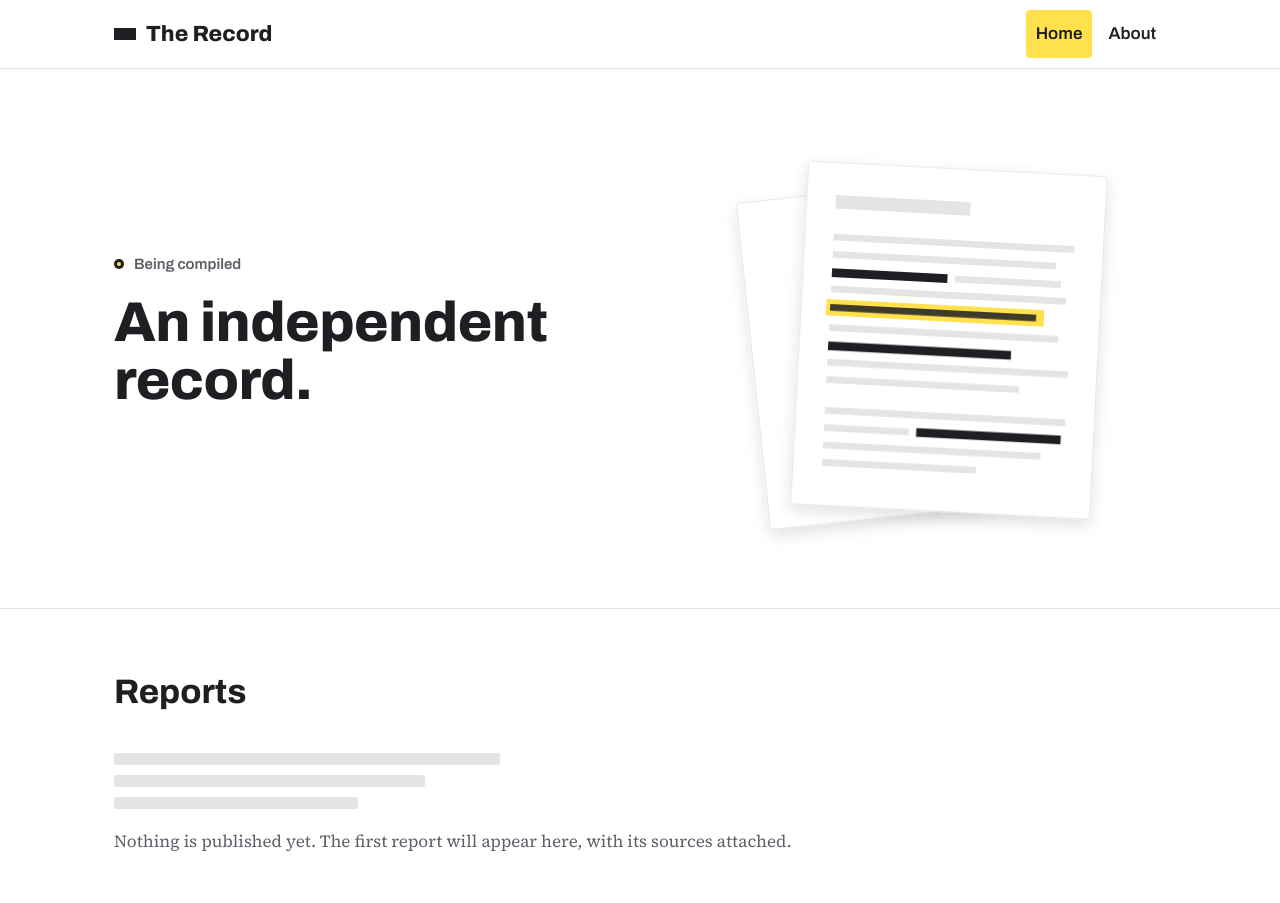
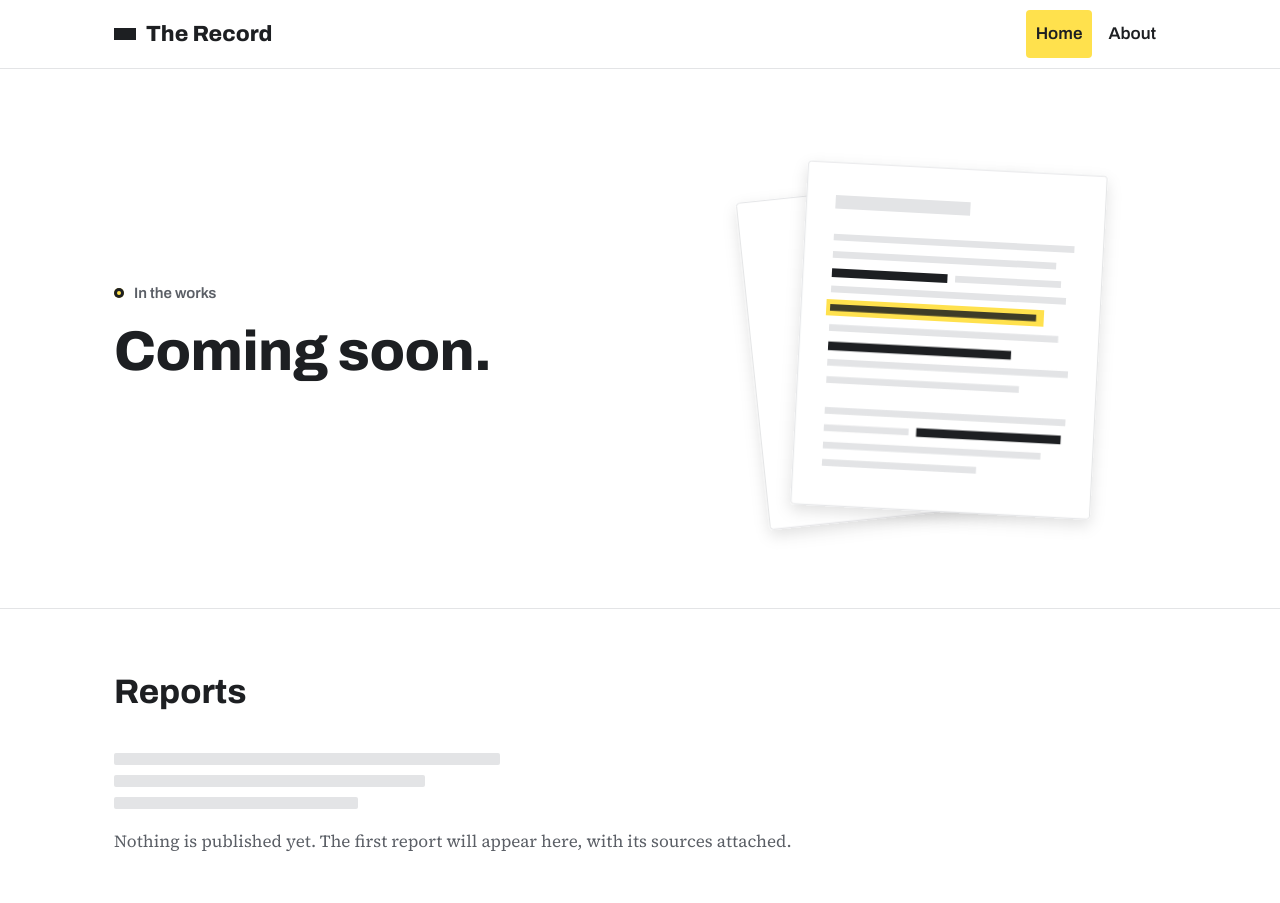
Before and after one commit to SMB-Exposed/SMB-Exposed.github.io, a plain HTML site: page index.html in a window 1280 px wide. Shown: the top 903 px of the page. Drawn offline with Linux system fonts and the light colour scheme.

Commit message:
Update status message and heading in index.html

```diff
--- a/index.html
+++ b/index.html
@@ -23,8 +23,8 @@
 <main>
 <section class="hero"><div class="wrap">
   <div>
-    <span class="status"><b aria-hidden="true"></b>Being compiled</span>
-    <h1>An independent record.</h1>
+    <span class="status"><b aria-hidden="true"></b>In the works</span>
+    <h1>Coming soon.</h1>
   </div>
   <div class="fig" aria-hidden="true">
     <svg viewBox="0 0 500 400" role="presentation">
```
